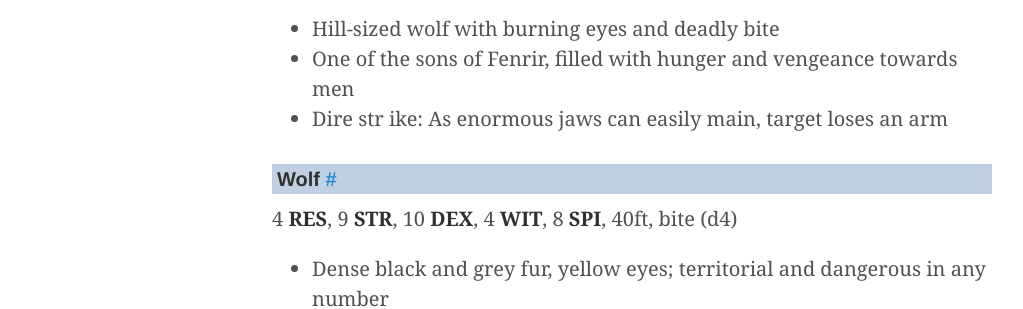
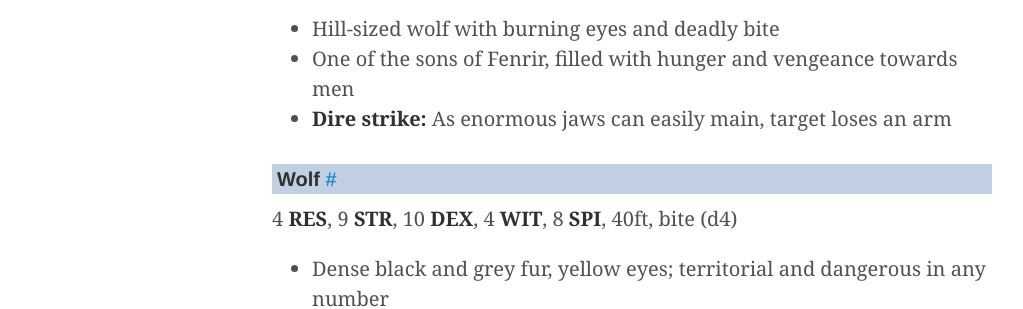
Before and after one commit to byodinsbeardrpg/byodinsbeardrpg.github.io, a Jekyll site: the page built from srd.md, in a window 1280 px wide and 900 px high, scrolled down 44606 px. Shown: the part 155-464 px from the top of the window, without its empty margins (8-1031 px from the left). Built offline with Jekyll 4.4.1, drawn with Linux system fonts in a browser that asks for light colours; some web fonts are replaced; some of the changed text lies outside the part shown.

Commit message:
Update srd.md

```diff
--- a/srd.md
+++ b/srd.md
@@ -1216,7 +1216,7 @@ A few examples:
 
 * Enormous serpent the length of a river, with two powerful forelegs
 * Balances on one leg to slash with the other
-* Dire str ike: Swallow the target,**STR** save to escape
+* **Dire strike:** Swallow the target,**STR** save to escape
 
 
 
@@ -1295,7 +1295,7 @@ A few examples:
 
 * Hill-sized wolf with burning eyes and deadly bite
 * One of the sons of Fenrir, filled with hunger and vengeance towards men
-* Dire str ike: As enormous jaws can easily main, target loses an arm
+* **Dire strike:** As enormous jaws can easily main, target loses an arm
 
 
 
```
